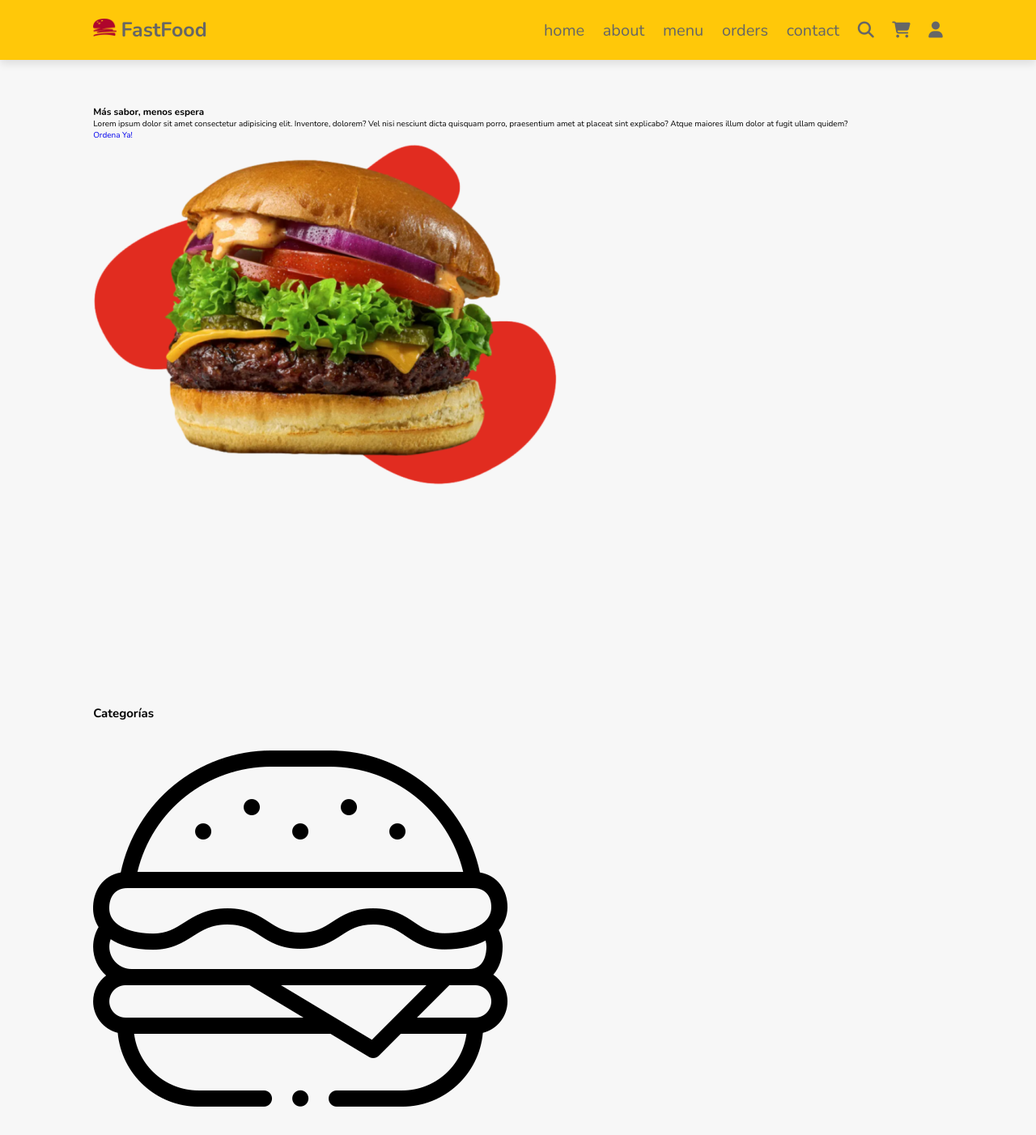
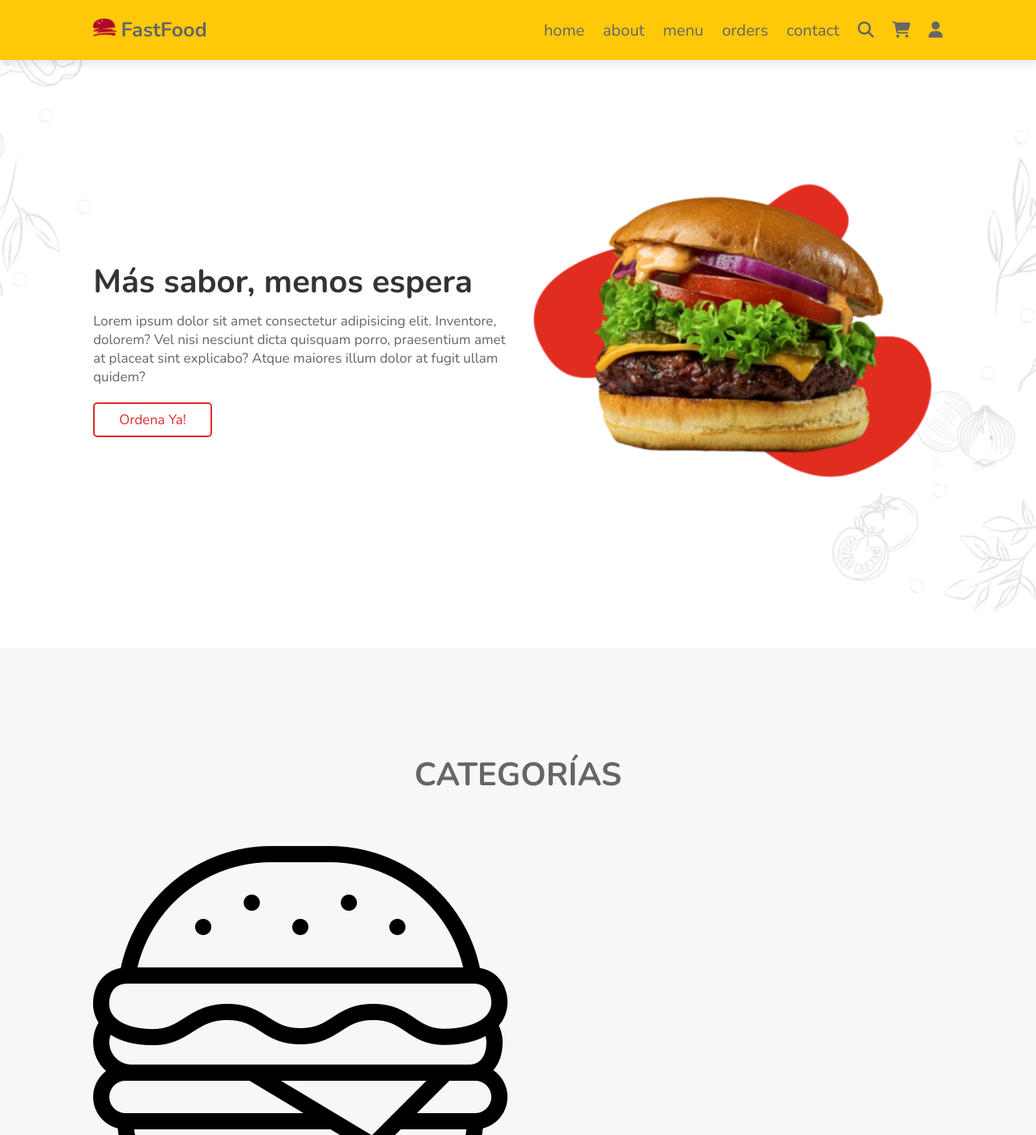
Before and after one commit to CodeSystem2022/Compunerds-ProyectoIntegrador-ProyectoFinal, a PHP site: page /home.html in a window 1280 px wide. Shown: the top 1402 px of the page at 81% size. Run offline with PHP 8.4, Linux system fonts and the light colour scheme.

Commit message:
add: estilos portada

```diff
--- a/css/style.css
+++ b/css/style.css
@@ -51,7 +51,48 @@ section{
 }
 
 
+.title{
+    text-align: center;
+    margin-bottom: 2.5rem;
+    font-size: 4rem;
+    color: var(--light-gray);
+    text-transform: uppercase;
+}
 
+
+.btn{
+    display: inline-block;
+    padding: .8rem 3rem;
+    border: .2rem solid var(--red);
+    color: var(--red);
+    cursor: pointer;
+    font-size: 1.7rem;
+    border-radius: .5rem;
+    position: relative;
+    overflow: hidden;
+    z-index: 0;
+    margin-top: 1rem;
+}
+
+.btn::before{
+    content: '';
+    position: absolute;
+    top: 0; right: 0;
+    width: 0%;
+    height: 100%;
+    background: var(--red);
+    transition: .3s linear;
+    z-index: -1;
+}
+
+.btn:hover::before{
+    width: 100%;
+    left: 0;
+}
+
+.btn:hover{
+    color: var(--yellow);
+}
 
 header{
     position: fixed;
@@ -95,3 +136,48 @@ header .navbar a:hover{
     padding: .5rem 1.5rem;
     display: none;
 }
+
+.home{
+    display: flex;
+    flex-wrap: wrap;
+    gap: 1.5rem;
+    min-height: 100vh;
+    align-items: center;
+    background: url(../images/home_bg.png) no-repeat;
+    background-size: cover;
+    background-position: center;
+}
+
+.home .content{
+    flex: 1 1 40rem;
+    padding-top: 6.5rem;
+}
+
+.home .image{
+    flex: 1 1 40rem;
+}
+
+.home .image img{
+    width: 100%;
+    padding: 1rem;
+    animation: float 3s linear infinite;
+}
+@keyframes float{
+    0%, 100%{
+        transform: translateY(0rem);
+    }
+    50%{
+        transform: translateY(3rem);
+    }
+}
+
+.home .content h3{
+    font-size: 4rem;
+    color: var(--dark-gray);
+}
+
+.home .content p{
+    font-size: 1.7rem;
+    color: var(--light-gray);
+    padding: 1rem 0;
+}
```
